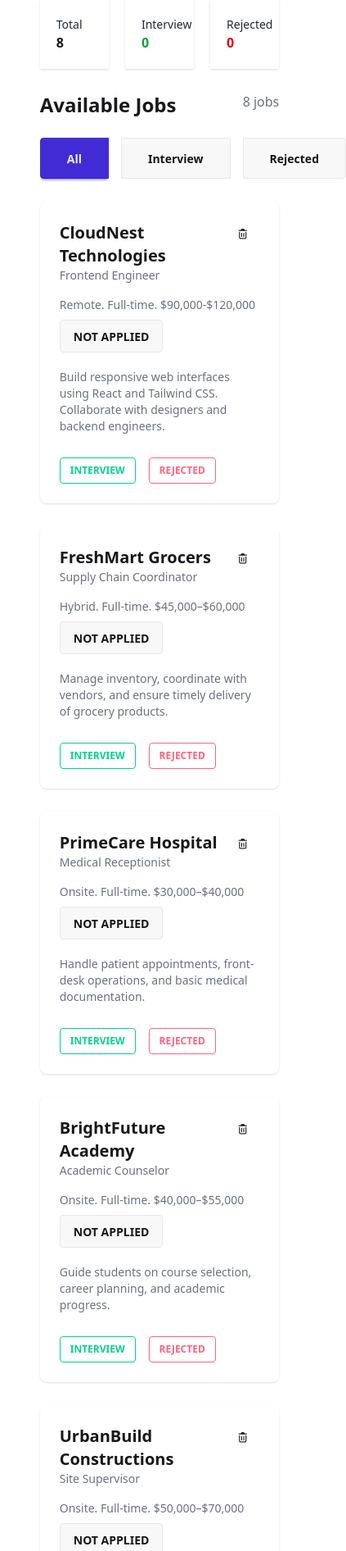
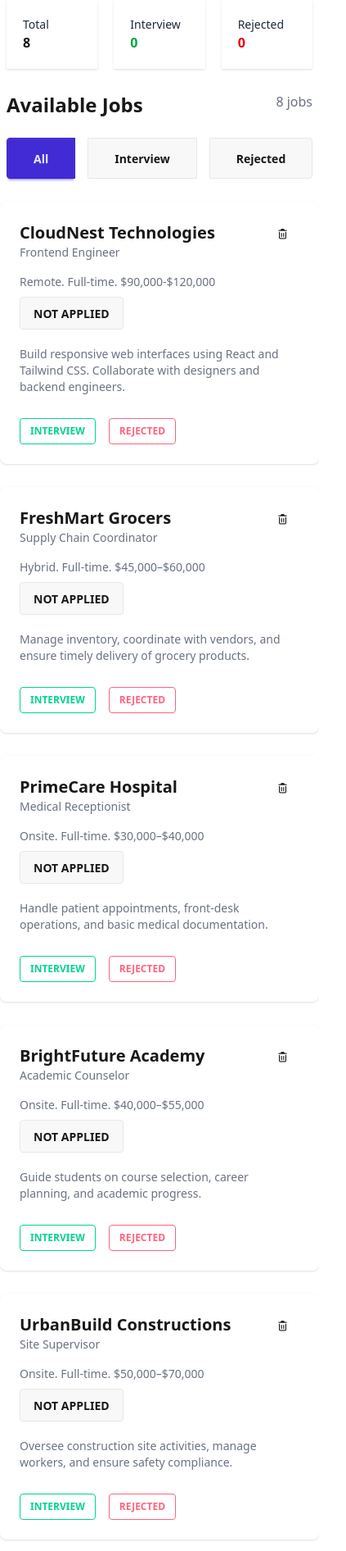
Before and after one commit to akibkan/assignment-four, a plain HTML site: page index.html in a window 390 px wide. Shown: the part 108-2000 px from the top of the page at 82% size, 423 px wide, since content can reach past the window. Drawn offline with nearby package versions, Linux system fonts and the light colour scheme.

Commit message:
added more main card and mobile responsive

```diff
--- a/index.html
+++ b/index.html
@@ -10,7 +10,7 @@
 </head>
 <body>
 
-        <header class="w-9/12 mx-auto">
+        <header class="w-full px-2 md:w-9/12 mx-auto">
         <h1 class="font-bold text-2xl mb-4 mt-15">Job Application Tracker</h1>
         <div class="grid grid-cols-3 gap-5 mb-7">
             <div class="bg-[#ffffff] shadow p-5">
@@ -35,7 +35,7 @@
     </header>
 
         <!-- heading and Button section  -->
-    <section class="w-9/12 mx-auto">
+    <section class="w-full px-2 md:w-9/12 mx-auto">
         <div class="flex justify-between">
             <h2 class="font-bold text-2xl">Available Jobs</h2>
             <p id="job-count" class="text-gray-500">8 jobs</p>
@@ -52,7 +52,7 @@
     <main id="all-cards">
 
     <!-- card 1 -->
-    <section id="card-1" class="w-9/12 mx-auto">
+    <section id="card-1" class="w-full md:w-9/12 mx-auto">
         <div class="card bg-[#ffffff] shadow mb-5 mt-7" data-id ="1">
             <div class="card-body">
                 <div class="flex justify-between">
@@ -78,7 +78,7 @@
     </section>
 
     <!-- card 2  -->
-    <section id="card-2" class="w-9/12 mx-auto">
+    <section id="card-2" class="w-full md:w-9/12 mx-auto">
         <div class="card bg-#ffffff shadow mb-5 mt-7" data-id ="2">
             <div class="card-body">
                 <div class="flex justify-between">
@@ -104,7 +104,7 @@
     </section>
 
     <!-- card 3 -->
-    <section id="card-3" class="w-9/12 mx-auto">
+    <section id="card-3" class="w-full md:w-9/12 mx-auto">
         <div class="card bg-#ffffff shadow mb-5 mt-7" data-id ="3">
             <div class="card-body">
                 <div class="flex justify-between">
@@ -130,7 +130,7 @@
     </section>
 
     <!-- card 4 -->
-    <section id="card-4" class="w-9/12 mx-auto">
+    <section id="card-4" class="w-full md:w-9/12 mx-auto">
         <div class="card bg-#ffffff shadow mb-5 mt-7" data-id ="4">
             <div class="card-body">
                 <div class="flex justify-between">
@@ -156,7 +156,7 @@
     </section>
 
     <!-- card 5 -->
-    <section id="card-5" class="w-9/12 mx-auto">
+    <section id="card-5" class="w-full md:w-9/12 mx-auto">
         <div class="card bg-#ffffff shadow mb-5 mt-7" data-id ="5">
             <div class="card-body">
                 <div class="flex justify-between">
@@ -182,7 +182,7 @@
     </section>
 
     <!-- card 6 -->
-    <section id="card-6" class="w-9/12 mx-auto">
+    <section id="card-6" class="w-full md:w-9/12 mx-auto">
         <div class="card bg-#ffffff shadow mb-5 mt-7" data-id ="6">
             <div class="card-body">
                 <div class="flex justify-between">
@@ -208,7 +208,7 @@
     </section>
 
     <!-- card 7 -->
-    <section id="card-7" class="w-9/12 mx-auto">
+    <section id="card-7" class="w-full md:w-9/12 mx-auto">
         <div class="card bg-#ffffff shadow mb-5 mt-7" data-id ="7">
             <div class="card-body">
                 <div class="flex justify-between">
@@ -234,7 +234,7 @@
     </section>
 
     <!-- card 8 -->
-    <section id="card-8" class="w-9/12 mx-auto">
+    <section id="card-8" class="w-full md:w-9/12 mx-auto">
         <div class="card bg-#ffffff shadow mb-5 mt-7" data-id ="8">
             <div class="card-body">
                 <div class="flex justify-between">
```
